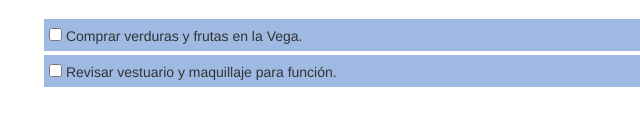
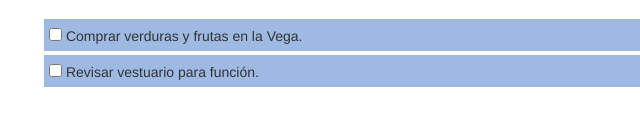
Before and after one commit to jlonuz/todo-app, a plain HTML site: page index.html in a window 1280 px wide. Shown: the part 262-388 px from the top of the page, 118-758 px from the left. Drawn offline with Linux system fonts and the light colour scheme; a web font is replaced by a local one.

Commit message:
mod in content

```diff
--- a/index.html
+++ b/index.html
@@ -44,7 +44,7 @@
                 <!--Tarea-->
                 <div class="cheklist">
                     <input type="checkbox">
-                    <span>Revisar vestuario y maquillaje para función.
+                    <span>Revisar vestuario para función.
 					<!-- Aquí están los íconos-->
 					<i class="fa fa-heart pull-right iconos" aria-hidden="true"></i>
 					<i class="fa fa-trash pull-right iconos" aria-hidden="true"></i>
```
